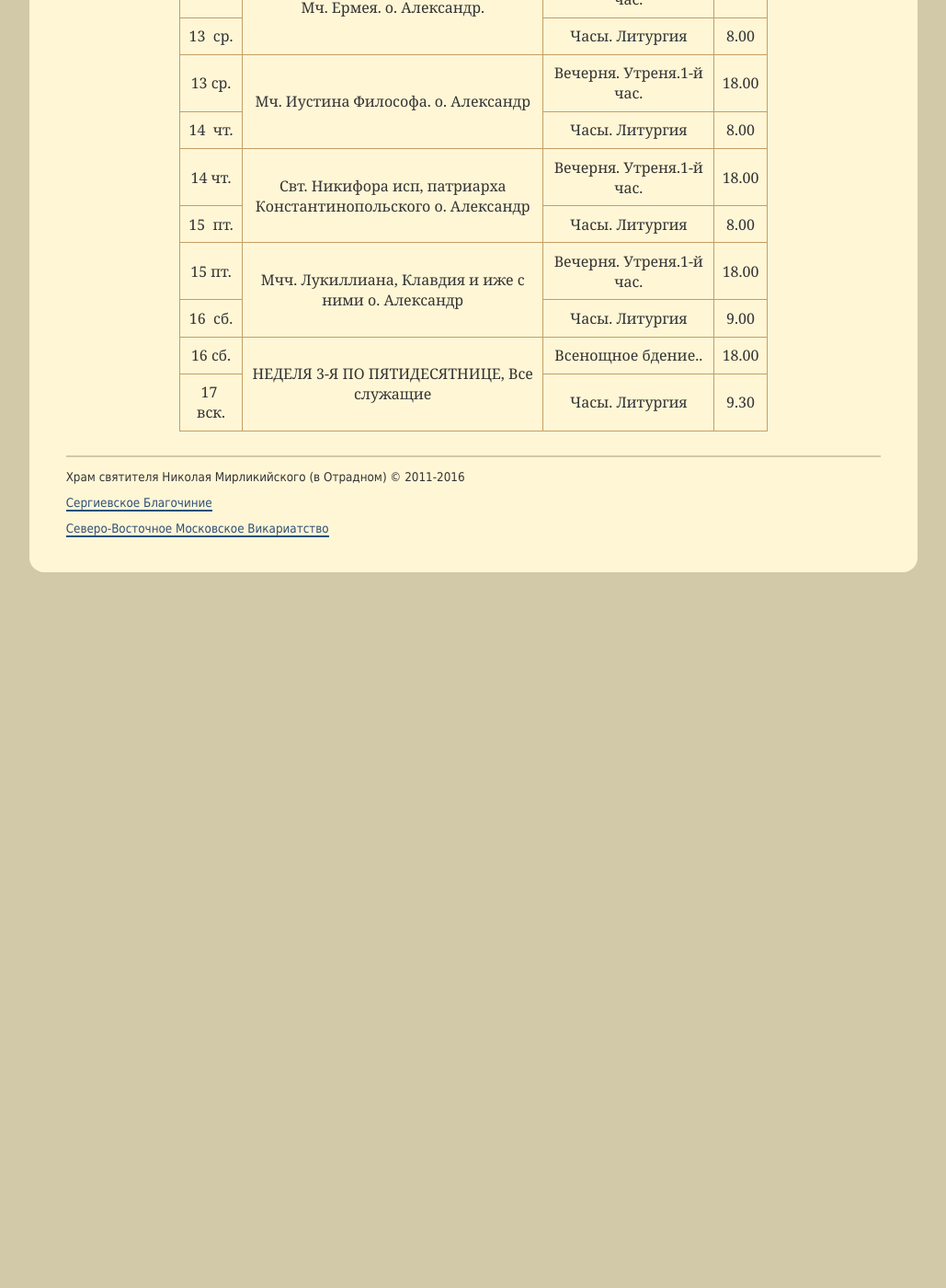
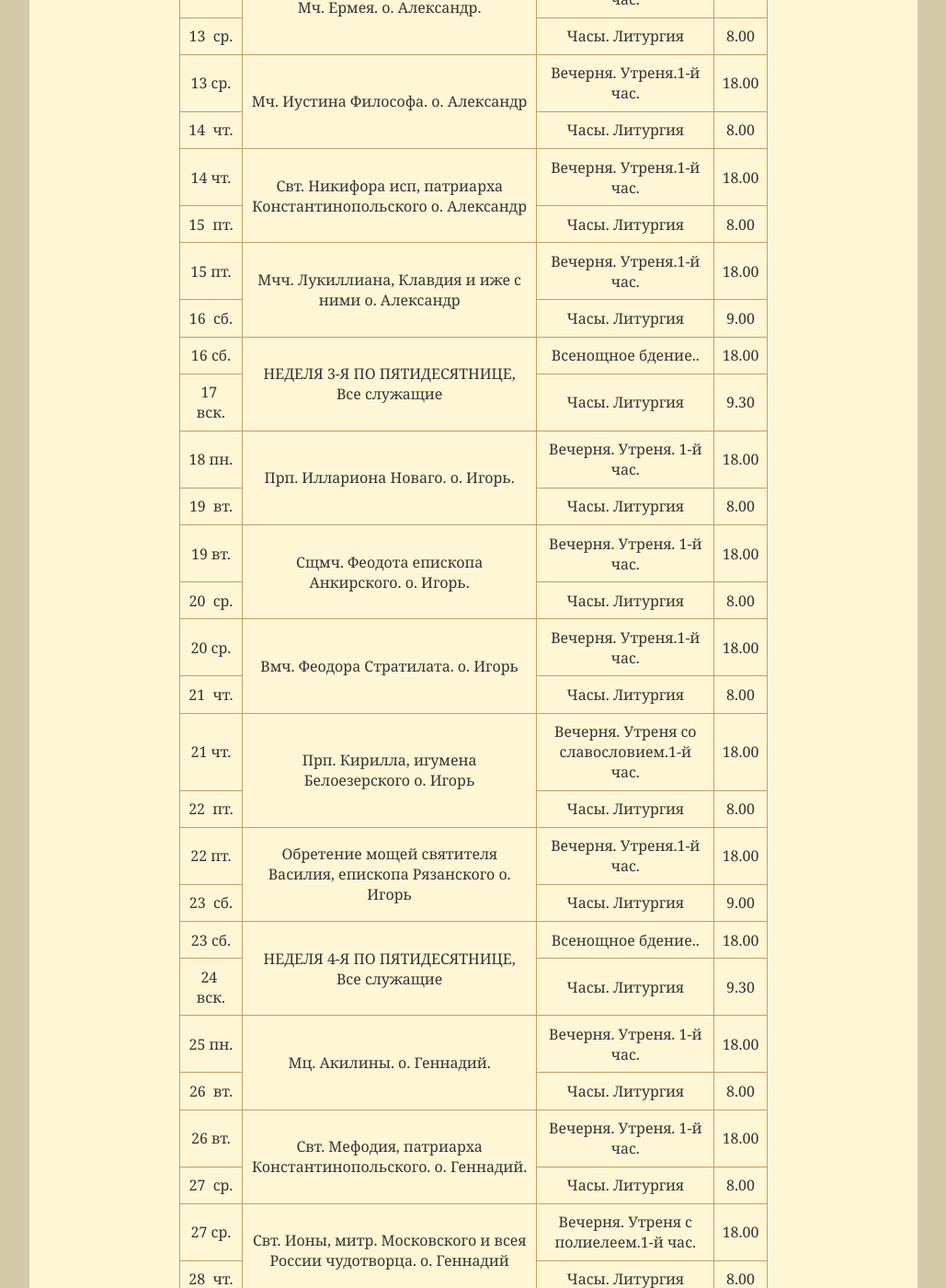
Before and after one commit to hramotradnoe/hramotradnoe.github.io, a Jekyll site: the page built from schedule/index.html, in a window 1280 px wide and 1400 px high, scrolled down 1208 px. Shown: the whole window at 92% size, without its empty margins (125-1154 px from the left). Built offline with Jekyll 4.4.1, drawn with Linux system fonts in a browser that asks for light colours; before the commit the page ends 1838 px from its top, so only the background shows below that; some of the changed text lies outside the part shown.

Commit message:
Update schedule.yml

```diff
--- a/_data/schedule.yml
+++ b/_data/schedule.yml
@@ -97,3 +97,99 @@
       - day   : 17&nbsp; вск.
         time  : '9.30'
         title : "Часы. Литургия"
+ - description : "Прп. Иллариона Новаго. о. Игорь."
+   services    :
+      - day   : 18&nbsp;пн.
+        time  : '18.00'
+        title : "Вечерня. Утреня. 1-й час."
+      - day   : 19&nbsp; вт.
+        time  : '8.00'
+        title : "Часы. Литургия"
+ - description : "Сщмч. Феодота епископа Анкирского. о. Игорь."
+   services    :
+      - day   : 19&nbsp;вт.
+        time  : '18.00'
+        title : "Вечерня. Утреня. 1-й час."
+      - day   : 20&nbsp; ср.
+        time  : '8.00'
+        title : "Часы. Литургия"
+ - description : "Вмч. Феодора Стратилата. о. Игорь"
+   services    :
+      - day   : 20&nbsp;ср.
+        time  : '18.00'
+        title : "Вечерня. Утреня.1-й час."
+      - day   : 21&nbsp; чт.
+        time  : '8.00'
+        title : "Часы. Литургия"
+ - description : "Прп. Кирилла, игумена Белоезерского о.  Игорь"
+   services    :
+      - day   : 21&nbsp;чт.
+        time  : '18.00'
+        title : "Вечерня. Утреня со славословием.1-й час."
+      - day   : 22&nbsp; пт.
+        time  : '8.00'
+        title : "Часы. Литургия"
+ - description : "Обретение мощей святителя Василия, епископа Рязанского о.  Игорь"
+   services    :
+      - day   : 22&nbsp;пт.
+        time  : '18.00'
+        title : "Вечерня. Утреня.1-й час."
+      - day   : 23&nbsp; сб.
+        time  : '9.00'
+        title : "Часы. Литургия"
+ - description : "НЕДЕЛЯ 4-Я ПО ПЯТИДЕСЯТНИЦЕ, Все служащие"
+   services    :
+      - day   : 23&nbsp;сб.
+        time  : '18.00'
+        title : "Всенощное бдение.."
+      - day   : 24&nbsp; вск.
+        time  : '9.30'
+        title : "Часы. Литургия"
+ - description : "Мц.  Акилины. о. Геннадий."
+   services    :
+      - day   : 25&nbsp;пн.
+        time  : '18.00'
+        title : "Вечерня. Утреня. 1-й час."
+      - day   : 26&nbsp; вт.
+        time  : '8.00'
+        title : "Часы. Литургия"
+ - description : "Свт. Мефодия, патриарха Константинопольского. о. Геннадий."
+   services    :
+      - day   : 26&nbsp;вт.
+        time  : '18.00'
+        title : "Вечерня. Утреня. 1-й час."
+      - day   : 27&nbsp; ср.
+        time  : '8.00'
+        title : "Часы. Литургия"
+ - description : "Свт. Ионы, митр. Московского и всея России чудотворца. о. Геннадий"
+   services    :
+      - day   : 27&nbsp;ср.
+        time  : '18.00'
+        title : "Вечерня. Утреня  с полиелеем.1-й час."
+      - day   : 28&nbsp; чт.
+        time  : '8.00'
+        title : "Часы. Литургия"
+ - description : "Перенесение мощей свт. Феофана, Затворника Вышенского о.  Геннадий"
+   services    :
+      - day   : 28&nbsp;чт.
+        time  : '18.00'
+        title : "Вечерня. Утреня с полиелеем.1-й час."
+      - day   : 29&nbsp; пт.
+        time  : '8.00'
+        title : "Часы. Литургия"
+ - description : "Мчч. Мануила, Савела и Исмаила о.  Геннадий"
+   services    :
+      - day   : 29&nbsp;пт.
+        time  : '18.00'
+        title : "Вечерня. Утреня.1-й час."
+      - day   : 30&nbsp; сб.
+        time  : '9.00'
+        title : "Часы. Литургия"
+ - description : "НЕДЕЛЯ 5-Я ПО ПЯТИДЕСЯТНИЦЕ, Все служащие"
+   services    :
+      - day   : 30&nbsp;сб.
+        time  : '18.00'
+        title : "Всенощное бдение.."
+      - day   : 1&nbsp; вск.
+        time  : '9.30'
+        title : "Часы. Литургия"
```
